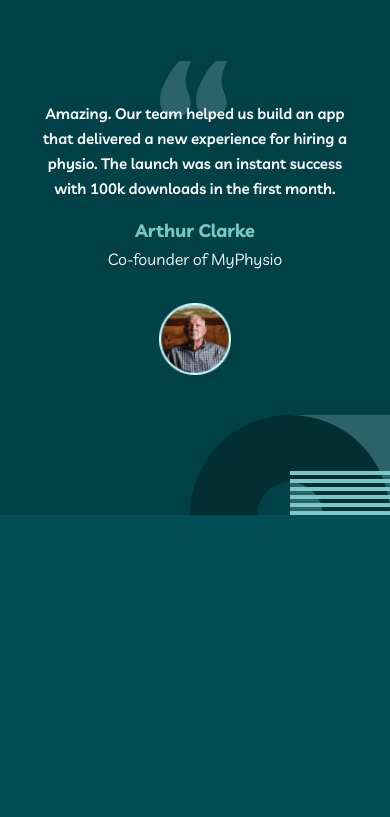
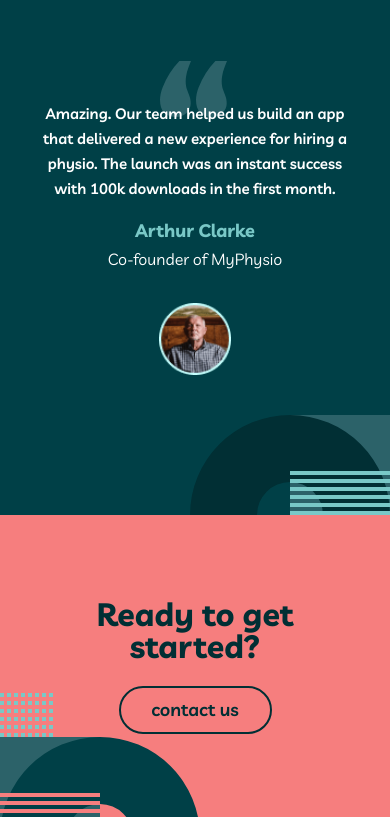
Before and after one commit to Muslim-571/Myteam, a plain HTML site: page index.html in a window 390 px wide. Shown: the part 2780-3597 px from the top of the page. Before the commit the page ends 3295 px from the top, so only its background shows below. Drawn offline with Linux system fonts and the light colour scheme.

Commit message:
Final commits

```diff
--- a/index.html
+++ b/index.html
@@ -109,6 +109,12 @@
                 </div>
             </div>
         </section>
+        <section class="ready">
+            <div class="container ready__container">
+                <h3 class="ready__title">Ready to get started?</h3>
+                <a class="ready__link link2" href="#">contact us</a>
+            </div>
+        </section>
     </main>
     <footer class="footer">
         <div class="container footer__container">
--- a/scss/blocks/_blocks.scss
+++ b/scss/blocks/_blocks.scss
@@ -2,7 +2,9 @@
 @import'mixin';
 @import'variable';
 @import'links';
+@import'link2';
 @import'header';
 @import'hero';
 @import'build';
 @import'delivery';
+@import'ready';
--- /dev/null
+++ b/scss/blocks/_link2.scss
@@ -0,0 +1,21 @@
+.link2 {
+    @include df-column-center;
+    width: 153px;
+    height: 48px;
+    border: 2px solid $sacramento_state_green;
+    border-radius: 24px;
+    font-family: 'Livvic';
+    font-style: normal;
+    font-weight: 600;
+    font-size: 18px;
+    line-height: 28px;
+    background: none;
+    color: $sacramento_state_green;
+    transition: 40ms ease all;
+}
+
+.link2:active {
+    transition: 40ms ease all;
+    background-color: $sacramento_state_green;
+    color: $white;
+}
--- /dev/null
+++ b/scss/blocks/_ready.scss
@@ -0,0 +1,106 @@
+.ready {
+    background-color: $light_coral;
+    padding: 76px 0;
+    position: relative;
+
+    &::after {
+        position: absolute;
+        content: '';
+        display: inline-block;
+        width: 200px;
+        height: 144px;
+        bottom: 0;
+        left: 0;
+        background-image: url('../images/pink__shape.svg');
+        background-repeat: no-repeat
+    }
+
+    &__container {
+        display: flex;
+        flex-direction: row;
+        justify-content: space-around;
+        align-items: center;
+    }
+
+    &__title {
+        font-family: 'Livvic';
+        font-style: normal;
+        font-weight: 700;
+        font-size: 48px;
+        line-height: 48px;
+        color: $sacramento_state_green;
+    }
+}
+
+@media(max-width:1150px) {
+    .ready {
+        background-color: $light_coral;
+        padding: 76px 0;
+        position: relative;
+
+        &::after {
+            position: absolute;
+            content: '';
+            display: inline-block;
+            width: 200px;
+            height: 124px;
+            bottom: 0px;
+            left: 0;
+            background-image: url('../images/pink__shape.svg');
+            background-repeat: no-repeat
+        }
+
+        &__container {
+            display: flex;
+            flex-direction: row;
+            justify-content: space-around;
+            align-items: center;
+        }
+
+        &__title {
+            width: 336px;
+            font-family: 'Livvic';
+            font-style: normal;
+            font-weight: 700;
+            font-size: 32px;
+            line-height: 32px;
+            color: $sacramento_state_green;
+        }
+    }
+}
+
+@media(max-width:1150px) {
+    .ready {
+        background-color: $light_coral;
+        padding: 83px 0;
+        position: relative;
+
+        &::after {
+            position: absolute;
+            content: '';
+            display: inline-block;
+            width: 200px;
+            height: 124px;
+            bottom: 0px;
+            left: 0;
+            background-image: url('../images/pink__shape.svg');
+            background-repeat: no-repeat
+        }
+
+        &__container {
+            @include df-column-center;
+            gap: 24px;
+        }
+
+        &__title {
+            text-align: center;
+            width: 327px;
+            font-family: 'Livvic';
+            font-style: normal;
+            font-weight: 700;
+            font-size: 32px;
+            line-height: 32px;
+            color: $sacramento_state_green;
+        }
+    }
+}
```
Also changed, not shown: css/main.css, images/pink__shape.svg (added), 1 other file.
